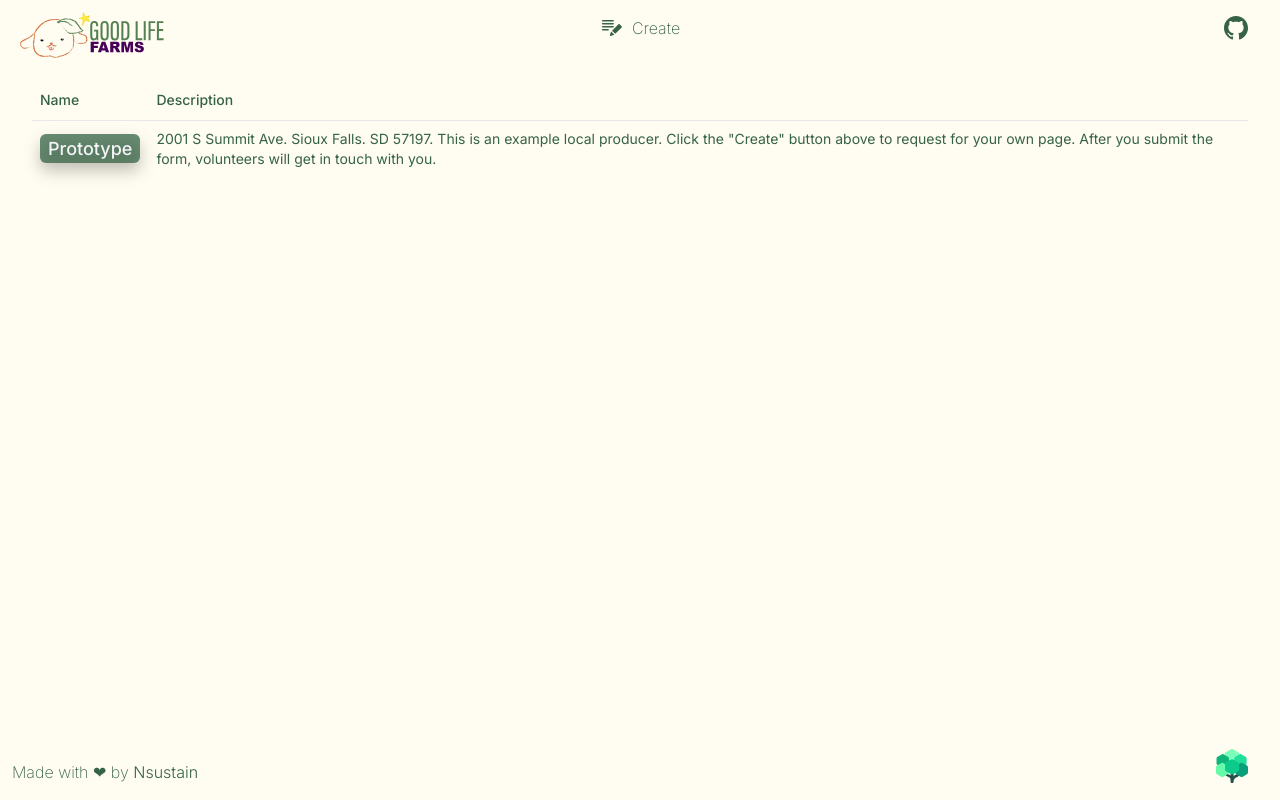
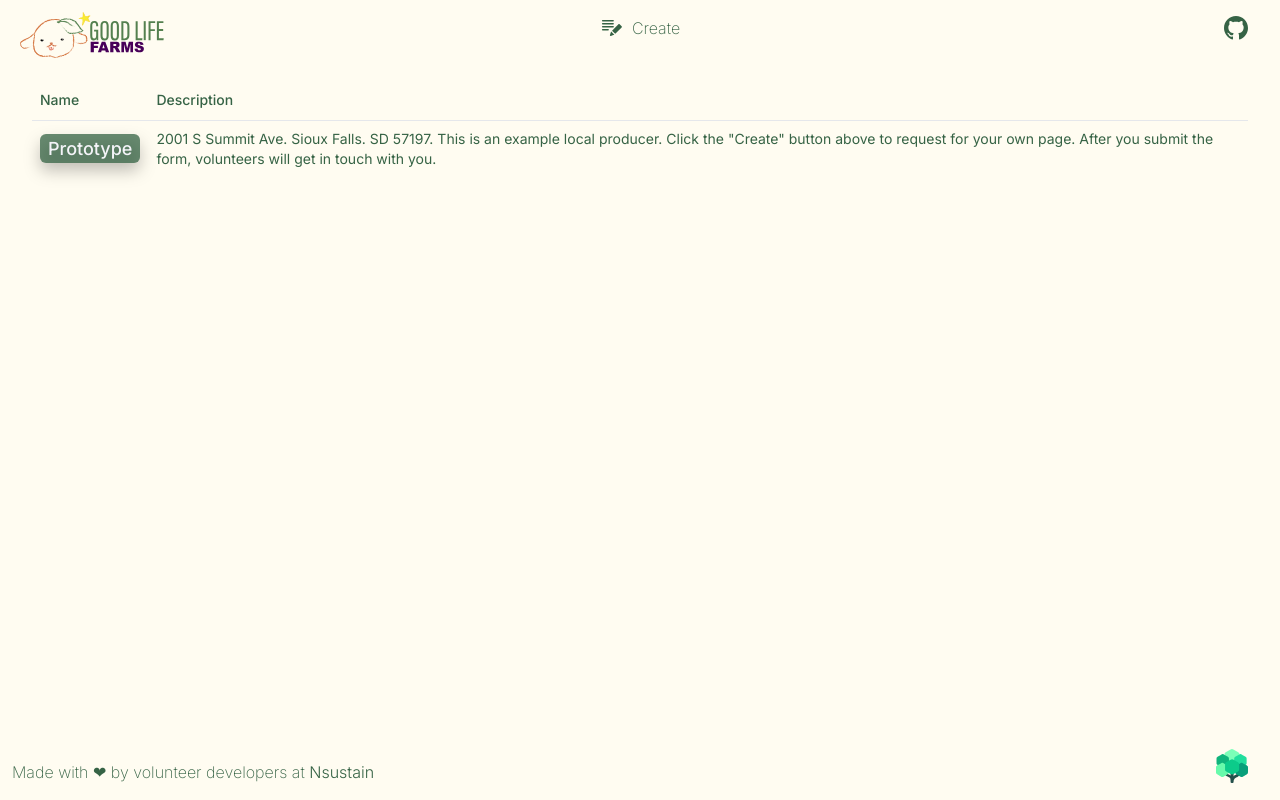
Before and after one commit to soobinrho/GoodLifeFarms, a Next.js app: page /list in a window 1280 px wide. Built offline with nearby package versions, Linux system fonts and the light colour scheme.

Commit message:
refactor: better footer
Signed-off-by: Soobin Rho <soobinrho@gmail.com>

```diff
--- a/src/components/footer.tsx
+++ b/src/components/footer.tsx
@@ -5,7 +5,18 @@ import Link from 'next/link';
 export default function Footer() {
   return (
     <>
-      <div className='absolute bottom-0 mb-4 ml-3 text-nowrap font-extralight'>
+      <div className='invisible absolute bottom-0 mb-4 ml-3 text-nowrap font-extralight sm:visible'>
+        Made with ❤ by volunteer developers at{' '}
+        <a
+          className='font-light hover:text-primary-3/70 active:text-black/70'
+          target='_blank'
+          href='https://github.com/nsustain'
+          rel='noopener noreferrer'
+        >
+          Nsustain
+        </a>
+      </div>
+      <div className='visible absolute bottom-0 mb-4 ml-3 text-nowrap font-extralight sm:invisible'>
         Made with ❤ by{' '}
         <a
           className='font-light hover:text-primary-3/70 active:text-black/70'
```
Also changed, not shown: 1 other file (tests, documents, lock files or other folders).
